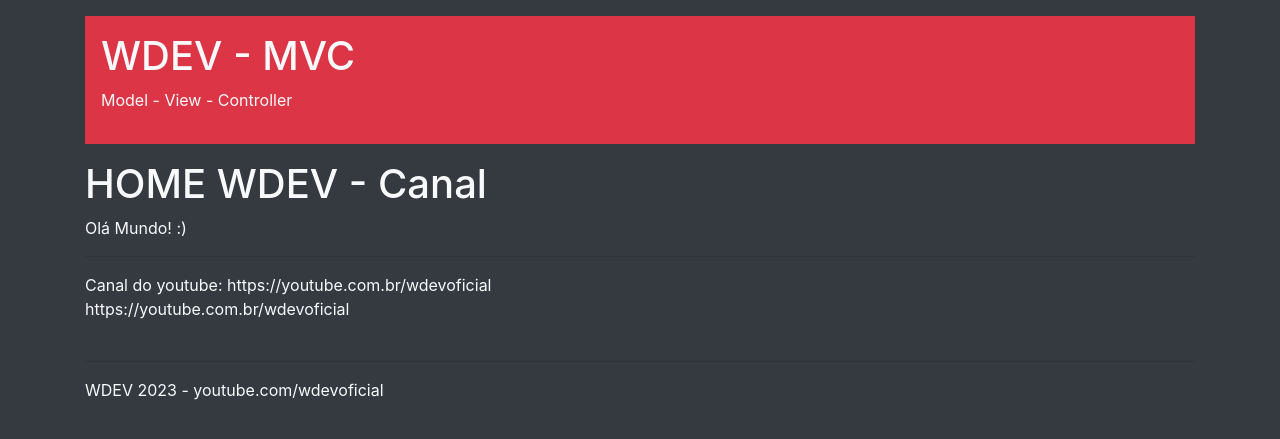
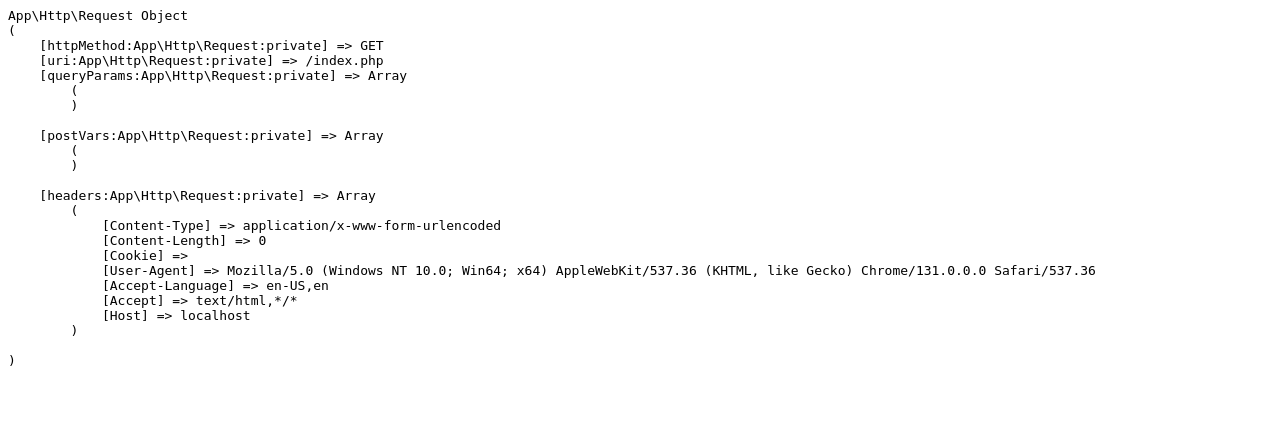
Before and after one commit to Lony-dot/PHP_MVC, a PHP site: page /index.php in a window 1280 px wide. Shown: the top 439 px of the page. Run offline with PHP 8.4, Linux system fonts and the light colour scheme.

Commit message:
Criação da Request

```diff
--- a/app/Controller/Pages/Home.php
+++ b/app/Controller/Pages/Home.php
@@ -3,6 +3,7 @@
 namespace App\Controller\Pages;
 
 use \App\Utils\View;
+use \App\Model\Entity\Organization;
 
 class Home extends Page{
 
@@ -11,12 +12,19 @@ class Home extends Page{
      * @return string
      */
     public static function getHome(){
+        //ORGANIZAÇÃO
+        $obOrganization = new Organization;
+
+        /*echo "<pre>";
+        print_r($obOrganization);
+        echo "</pre>"; exit;*/
+
         //VIEW DA HOME
       $content =  View::render('pages/home',
         [
-            'name' => 'WDEV - Canal',
-            'description' => 'Canal do youtube: https://youtube.com.br/wdevoficial',
-            'site' => 'https://youtube.com.br/wdevoficial',
+            'name'        => $obOrganization->name,
+            'description' => $obOrganization->description,
+            'site'        => $obOrganization->site,
         ]);
 
         //RETORNA A VIEW DA PÁGINA
--- /dev/null
+++ b/app/Http/Request.php
@@ -0,0 +1,48 @@
+<?php
+
+namespace App\Http;
+
+class Request
+{
+    /**
+     * Método HTTP da requisição
+     * @var string
+     */
+    private $httpMethod;
+
+    /**
+     * URI da página
+     * @var string
+     */
+    private $uri;
+
+    /**
+     * Parâmetros da URL($_GET)
+     * @var array
+     */
+    private $queryParams = [];
+
+    /**
+     * Variáveis recebidas no POST da página($_POST)
+     * @var array
+     */
+    private $postVars = [];
+
+    /**
+     * Cabeçalho da requisição
+     * @var array
+     */
+    private $headers = [];
+
+    /**
+     * Construtor da classe
+     */
+    public function __construct()
+    {
+        $this->queryParams  = $_GET ?? [];
+        $this->postVars     = $_POST ?? [];
+        $this->headers      = getallheaders();
+        $this->httpMethod   = $_SERVER['REQUEST_METHOD'] ?? '';
+        $this->uri          = $_SERVER['REQUEST_URI'] ?? '';
+    }
+}
--- a/Model/Entity/Organization.php
+++ b/app/Model/Entity/Organization.php
@@ -23,6 +23,7 @@ class Organization
 
     /**
      * Descrição da organização
+     * @var string
      */
     public $description = 'Lorem ipsum dolor sit amet, consectetur adipiscing elit, sed do eiusmod tempor
     incididunt ut labore et dolore magna aliqua. Ut enim ad minim veniam,
--- a/index.php
+++ b/index.php
@@ -4,4 +4,9 @@ require __DIR__ . '/vendor/autoload.php';
 
 use \App\Controller\Pages\Home;
 
+$obRequest = new \App\Http\Request;
+echo "<pre>";
+print_r($obRequest);
+echo "</pre>";
+exit;
 echo Home::getHome();
--- a/resources/view/pages/home.html
+++ b/resources/view/pages/home.html
@@ -2,5 +2,5 @@
 Olá Mundo! :)
 <hr>
 {{description}}
-<br>
+<br><br>
 {{site}}
```
